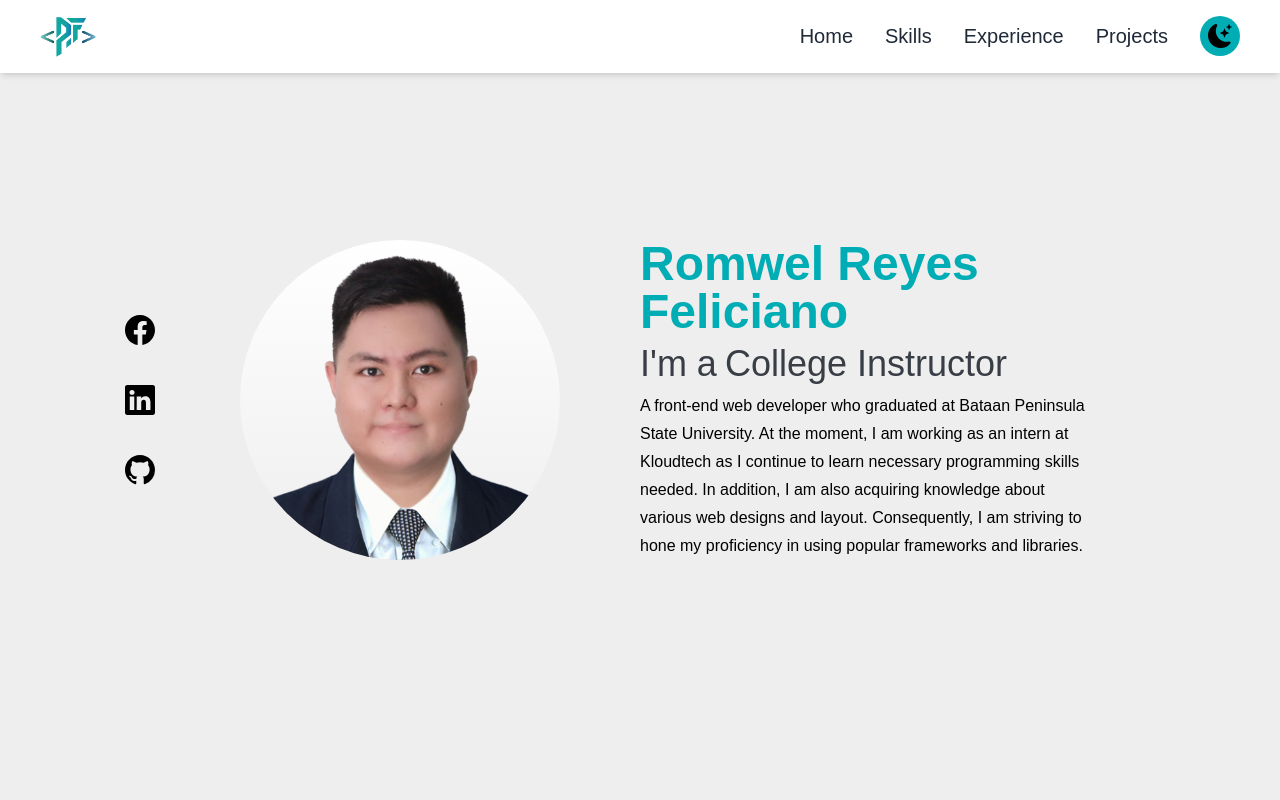
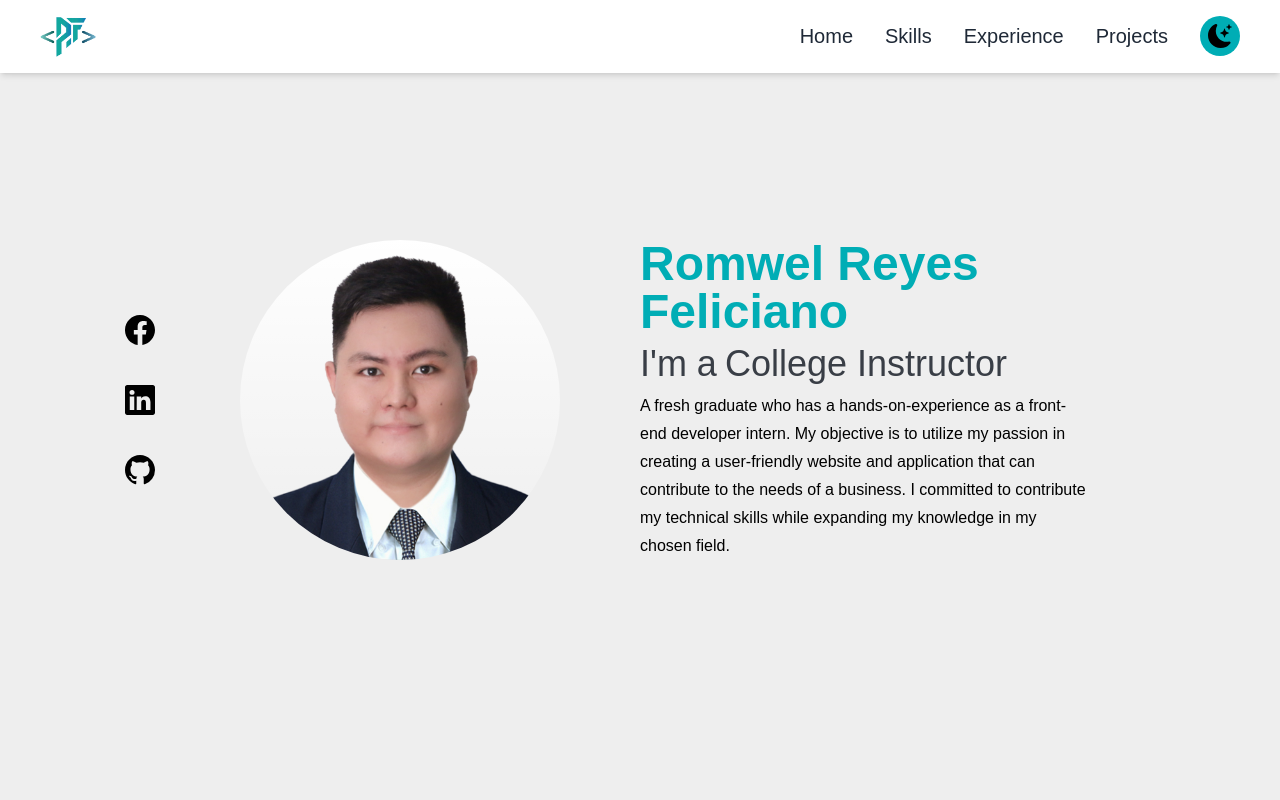
Before and after one commit to RomwelFeliciano/react-portfolio, a React (Vite) app: page / in a window 1280 px wide. Shown: the top 800 px of the page. Built offline with nearby package versions, Linux system fonts and the light colour scheme; a web font is replaced by a local one.

Commit message:
Updated Introduction

```diff
--- a/src/components/Home.jsx
+++ b/src/components/Home.jsx
@@ -6,7 +6,7 @@ const Home = () => {
   const profile = {
     name: "Romwel Reyes Feliciano",
     description:
-      "A front-end web developer who graduated at Bataan Peninsula State University. At the moment, I am working as an intern at Kloudtech as I continue to learn necessary programming skills needed. In addition, I am also acquiring knowledge about various web designs and layout. Consequently, I am striving to hone my proficiency in using popular frameworks and libraries.",
+      "A fresh graduate who has a hands-on-experience as a front-end developer intern. My objective is to utilize my passion in creating a user-friendly website and application that can contribute to the needs of a business. I committed to contribute my technical skills while expanding my knowledge in my chosen field.",
   };
 
   return (
```
